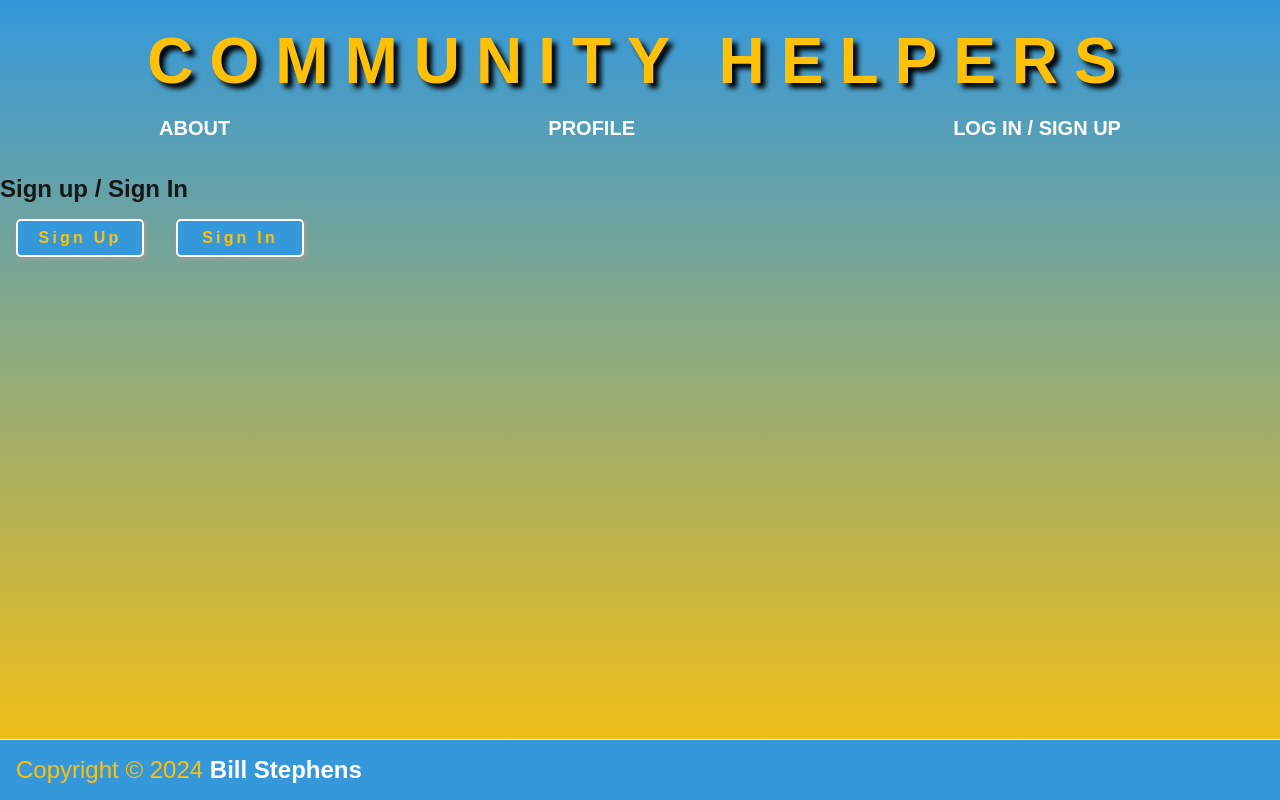
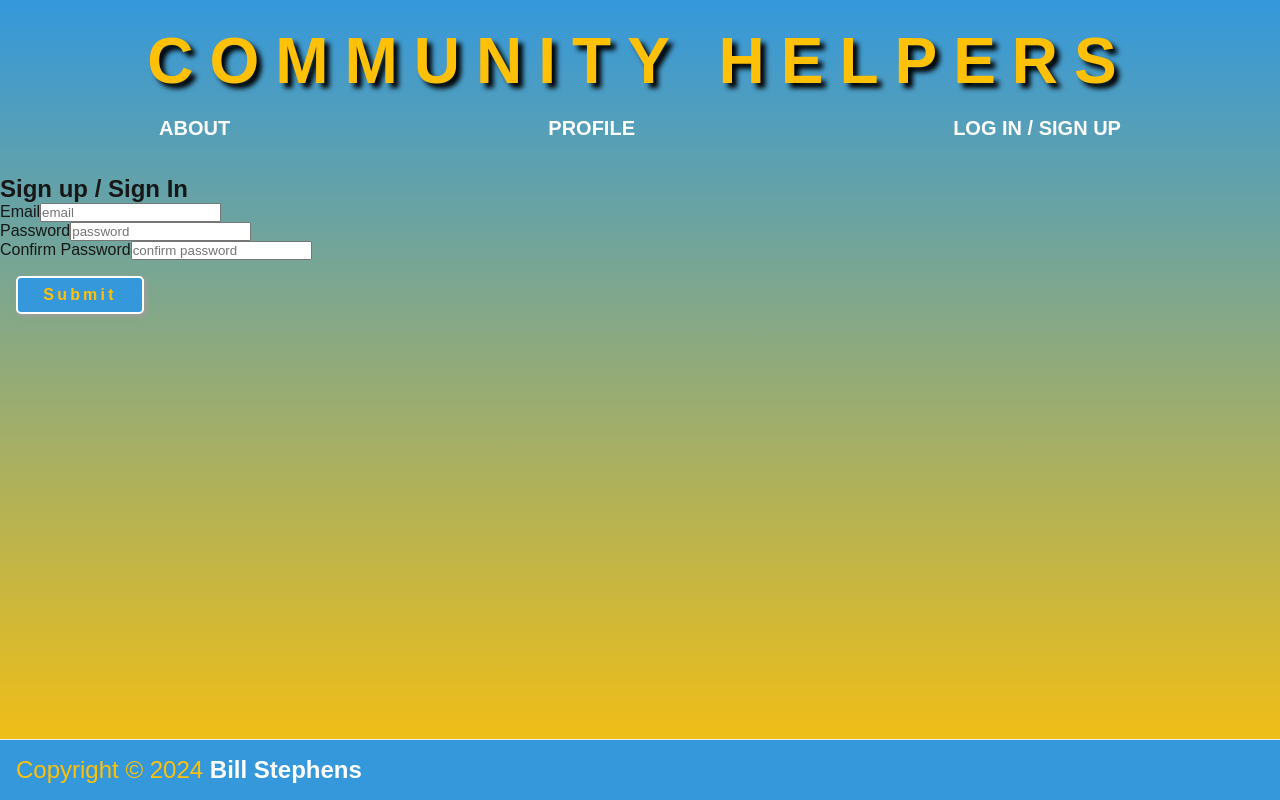
Before and after one commit to BillStephens2022/community-helpers, a Next.js app: page /login in a window 1280 px wide. Built offline with nearby package versions, Linux system fonts and the light colour scheme.

Commit message:
added a signup form component, updated login button component

```diff
--- /dev/null
+++ b/src/app/_components/forms/signupForm.tsx
@@ -0,0 +1,105 @@
+"use client";
+
+import { useState } from "react";
+import LoginButton from "../ui/LoginButton";
+import styles from "./signup.module.css";
+
+const createUser = async (email: string, password: string) => {
+  const response = await fetch("/api/auth/signup", {
+    method: "POST",
+    body: JSON.stringify({ email, password }),
+    headers: {
+      "Content-Type": "application/json",
+    },
+  });
+  const data = await response.json();
+  if (!response.ok) {
+    throw new Error(data.message || "Something went wrong!");
+  }
+  return data;
+};
+
+const SignupForm = () => {
+  const [formData, setFormData] = useState({
+    email: "",
+    password: "",
+    confirmedPassword: "",
+  });
+
+  const handleChange = (event: React.ChangeEvent<HTMLInputElement>) => {
+      const { name, value } = event.target;
+      setFormData((prevData) => ({
+        ...prevData,
+        [name]: value,
+      }));
+  };
+
+  const handleSubmit = async (event: React.FormEvent) => {
+    event.preventDefault();
+
+    const { email, password, confirmedPassword } = formData;
+
+    if (password === confirmedPassword) {
+      try {
+        const result = await createUser(email, password);
+        console.log(result);
+      } catch (error) {
+        console.error(error);
+      }
+    } else {
+      console.log("Passwords don't match, try again!");
+    }
+  };
+
+  return (
+    <>
+        <form className={styles.form}>
+          <div>
+            <label htmlFor="email" className={styles.label}>
+              Email
+            </label>
+            <input
+              type="email"
+              name="email"
+              placeholder="email"
+              className={styles.input}
+              id="email"
+              onChange={handleChange}
+              value={formData.email}
+            />
+          </div>
+          <div>
+            <label htmlFor="password" className={styles.label}>
+              Password
+            </label>
+            <input
+              type="password"
+              name="password"
+              placeholder="password"
+              className={styles.input}
+              id="password"
+              onChange={handleChange}
+              value={formData.password}
+            />
+          </div>
+          <div>
+            <label htmlFor="confirm" className={styles.label}>
+              Confirm Password
+            </label>
+            <input
+              type="password"
+              name="confirm-password"
+              placeholder="confirm password"
+              className={styles.input}
+              id="confirm-password"
+              onChange={handleChange}
+              value={formData.confirmedPassword}
+            />
+          </div>
+          <LoginButton onClick={handleSubmit} type="submit">Submit</LoginButton>
+        </form>
+    </>
+  );
+};
+
+export default SignupForm;
--- a/src/app/_components/ui/LoginButton.tsx
+++ b/src/app/_components/ui/LoginButton.tsx
@@ -1,11 +1,25 @@
-"use client"
-import styles from './loginButton.module.css';
+import React from "react";
+import styles from "./loginButton.module.css";
 
-type buttonProps = {
+type LoginButtonProps = {
   children: React.ReactNode;
+  onClick: (event: React.MouseEvent<HTMLButtonElement>) => void;
+  type: "button" | "submit" | "reset";
+  disabled?: boolean;
 };
 
-export default function LoginButton(props: buttonProps) {
-  const { children } = props;
-  return <button className={styles.login_button}>{children}</button>;
+export default function LoginButton({
+  children,
+  onClick,
+  disabled = false,
+}: LoginButtonProps) {
+  return (
+    <button
+      className={styles.login_button}
+      onClick={onClick}
+      disabled={disabled}
+    >
+      {children}
+    </button>
+  );
 }
--- a/src/app/login/page.tsx
+++ b/src/app/login/page.tsx
@@ -1,15 +1,14 @@
-import LoginButton from "../_components/ui/LoginButton";
+import SignupForm from "../_components/forms/signupForm";
 
 export const metadata = {
-  title: "Log in",
+  title: "Sign up / Log in",
 };
 
 export default function Page() {
   return (
     <>
       <h2>Sign up / Sign In</h2>
-      <LoginButton>Sign Up</LoginButton>
-      <LoginButton>Sign In</LoginButton>
+      <SignupForm />
     </>
   );
 }
```
Also changed, not shown: src/app/_components/forms/signup.module.css (added).
